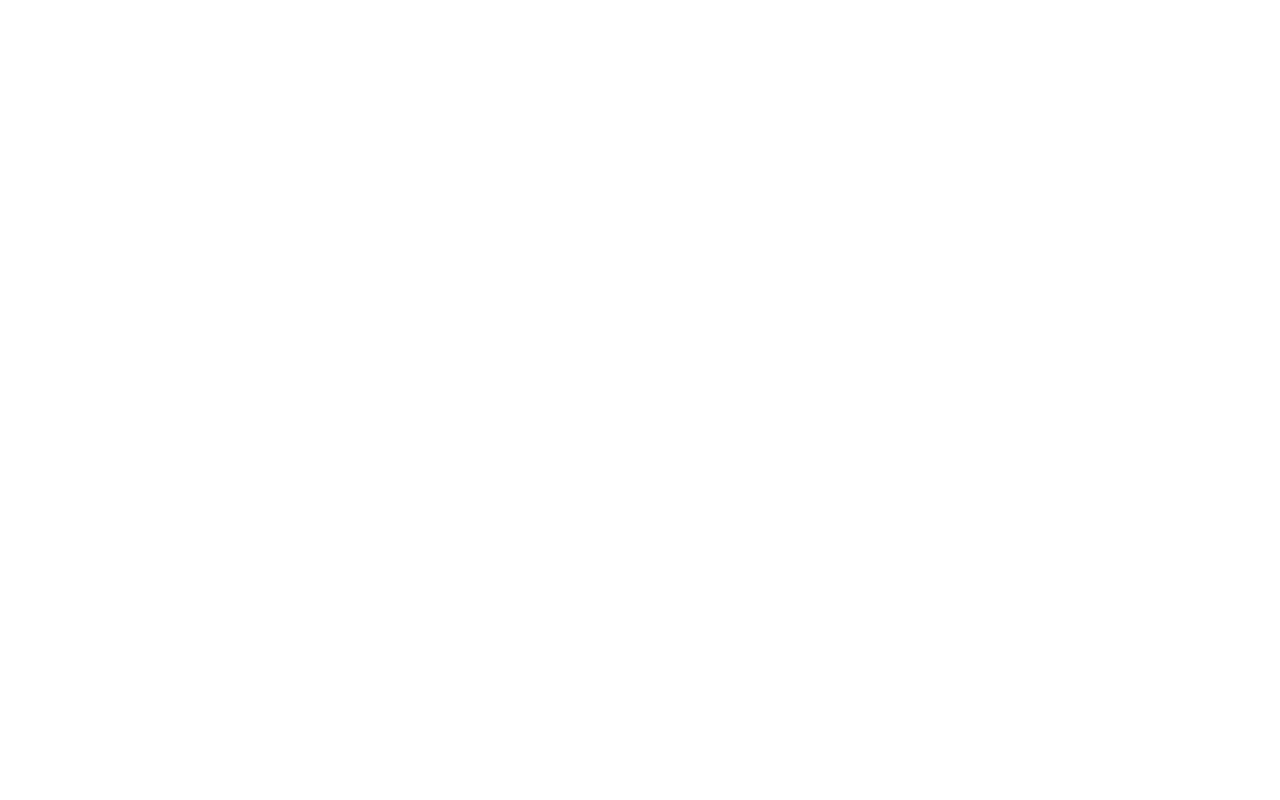
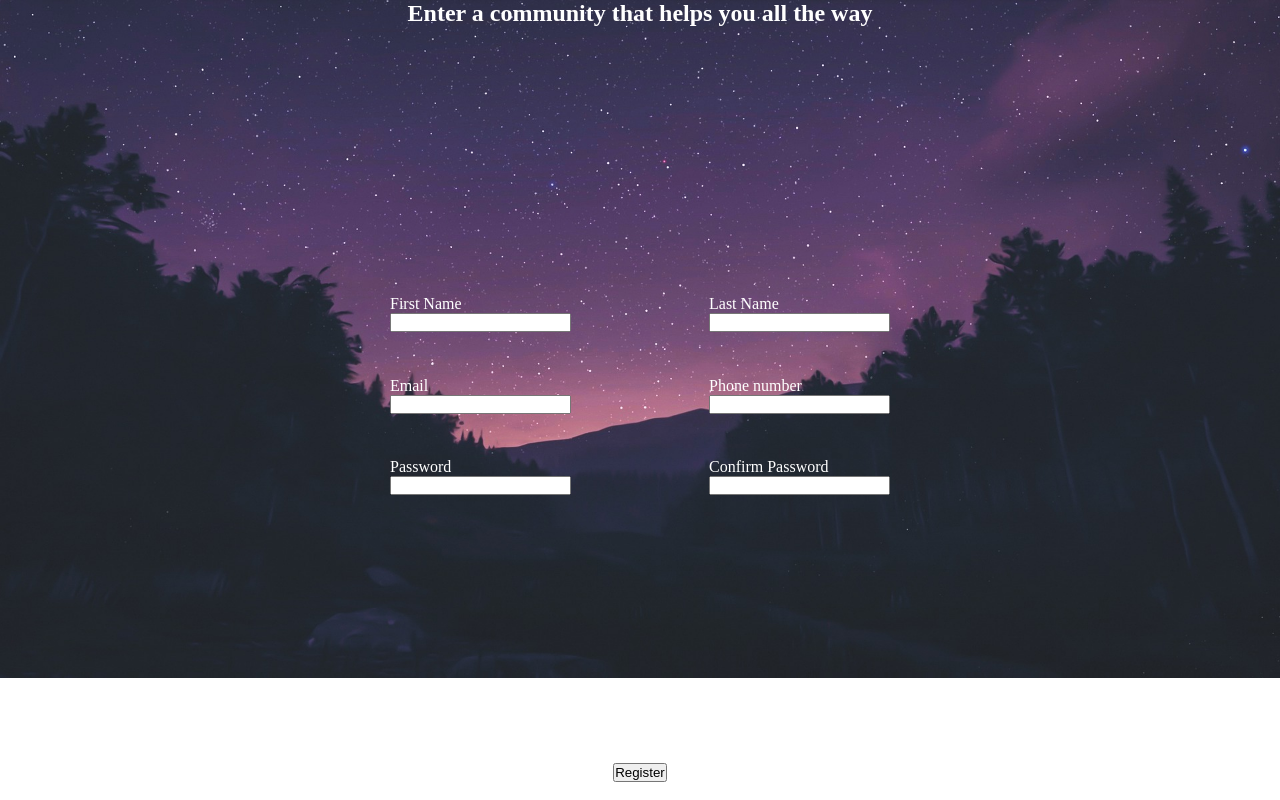
Before and after one commit to yaswanth-vakkala/Sign-Up-Form, a plain HTML site: page index.html in a window 1280 px wide. Drawn offline with Linux system fonts and the light colour scheme.

Commit message:
complete basic layout of the webpage

```diff
--- a/index.html
+++ b/index.html
@@ -8,5 +8,61 @@
     <title>Document</title>
     <script src="script.js" defer></script>
   </head>
-  <body></body>
+  <body>
+    <div class="layout">
+      <div class="info">
+        <h2>Enter a community that helps you all the way</h2>
+      </div>
+      <div class="form-info">
+        <form action="#" method="#">
+          <div class="form-content">
+            <div class="form-content1">
+              <div>
+                <div>
+                  <label for="fname">First Name</label>
+                </div>
+                <input type="text" name="fname" id="fname" />
+              </div>
+              <div>
+                <div>
+                  <label for="email">Email</label>
+                </div>
+                <input type="email" name="email" id="email" />
+              </div>
+              <div>
+                <div>
+                  <label for="pswd">Password</label>
+                </div>
+                <input type="password" name="pswd" id="pswd" />
+              </div>
+            </div>
+            <div class="form-content2">
+              <div>
+                <div>
+                  <label for="lname">Last Name</label>
+                </div>
+                <input type="text" name="lname" id="lname" />
+              </div>
+              <div>
+                <div>
+                  <label for="pnum">Phone number</label>
+                </div>
+                <input type="number" name="pnum" id="pnum" />
+              </div>
+              <div>
+                <div>
+                  <label for="cpswd">Confirm Password</label>
+                </div>
+                <input type="password" name="cpswd" id="cpswd" />
+              </div>
+            </div>
+          </div>
+        </form>
+      </div>
+      <div class="form-action">
+        <button type="submit">Register</button>
+        <p>Already have an account? <strong>Log in</strong></p>
+      </div>
+    </div>
+  </body>
 </html>
--- a/styles.css
+++ b/styles.css
@@ -0,0 +1,48 @@
+*{
+    padding: 0;
+    margin: 0;
+}
+
+body{
+    background-image: url("./images/background4.jpg");
+    background-repeat: no-repeat;
+    background-size: 100% auto;
+    color: white;
+}
+
+.layout{
+    display: flex;
+    flex-direction: column;
+    justify-content: space-between;
+    height: 100vh;
+
+}
+
+.info{
+    text-align: center;
+}
+
+.form-content{
+    display: flex;
+    width: 500px;
+    height: 200px;
+    margin: auto;
+    justify-content: space-between;
+    color: white;
+}
+
+.form-content1{
+    display: flex;
+    flex-direction: column;
+    justify-content: space-between;
+}
+
+.form-content2{
+    display: flex;
+    flex-direction: column;
+    justify-content: space-between;
+}
+
+.form-action{
+    text-align: center;
+}
```
Also changed, not shown: images/background2.jpg (added), images/background4.jpg (added), 1 other file.
